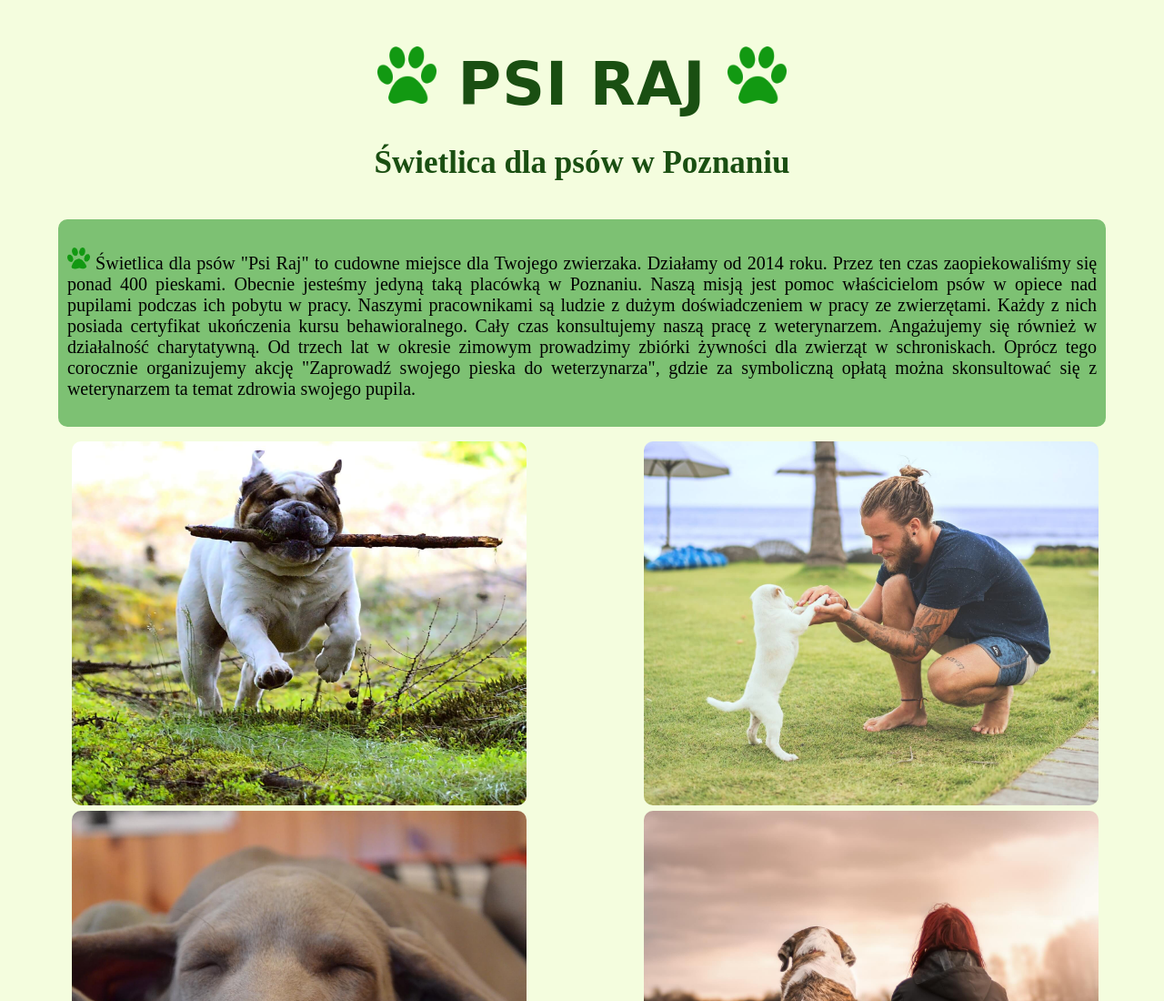
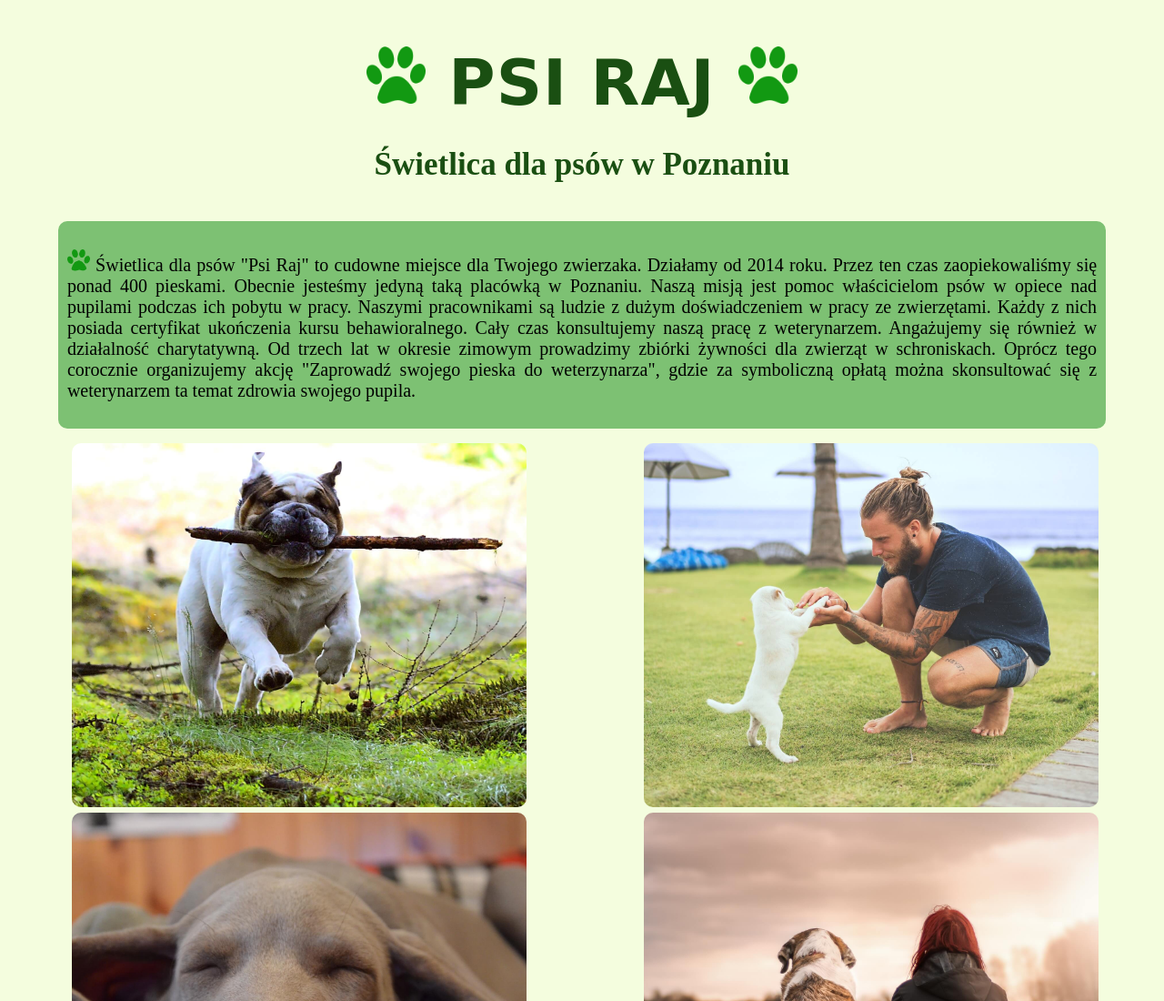
Before and after one commit to Kornelia-K/Projekt-1, a plain HTML site: page index.html in a window 1280 px wide. Shown: the top 1100 px of the page at 91% size. Drawn offline with Linux system fonts and the light colour scheme; a web font is replaced by a local one.

Commit message:
zmiana rzomiaru czcionki

```diff
--- a/style_psi_raj.css
+++ b/style_psi_raj.css
@@ -6,7 +6,7 @@ body{
 }
 /*Tekst*/
 .title{
-    font-size:  65px;
+    font-size:  70px;
     color: #1A4F12;
     text-align: center;
     font-family: 'Fredericka the Great', cursive;
```
